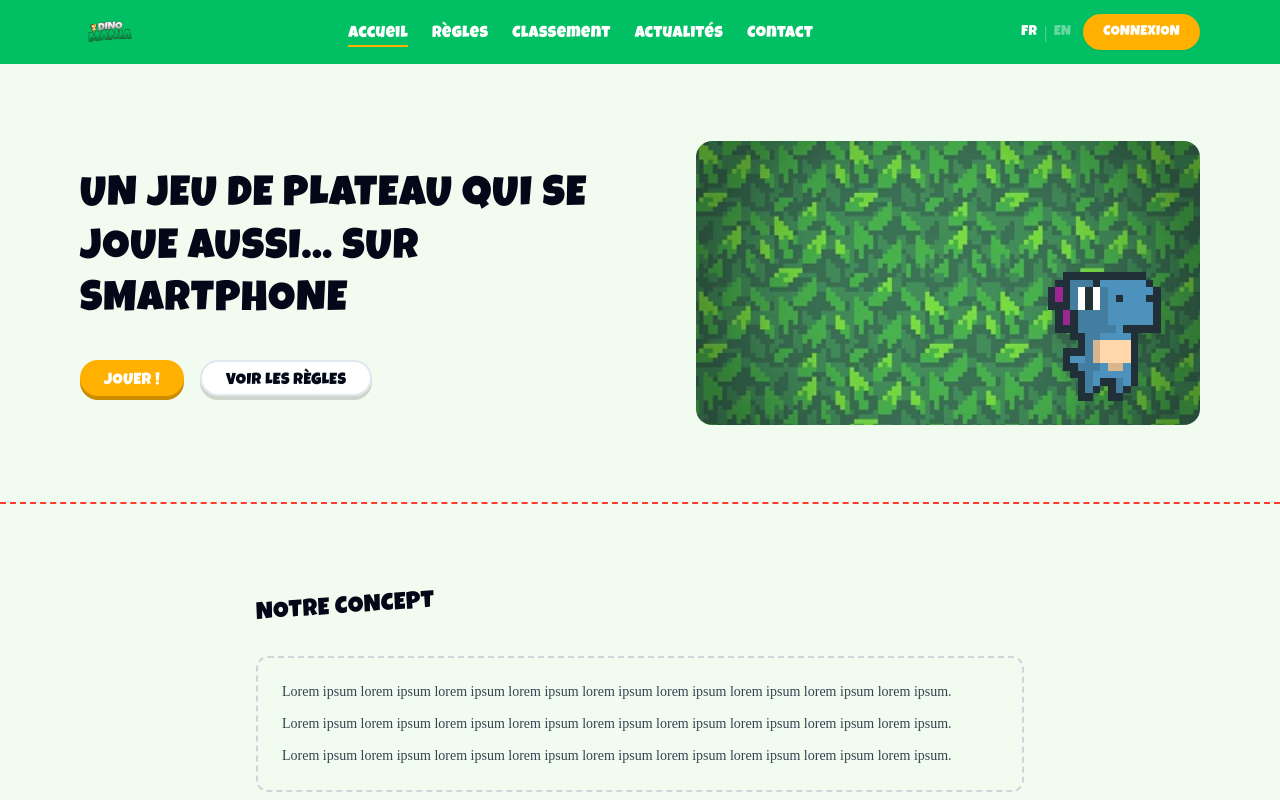
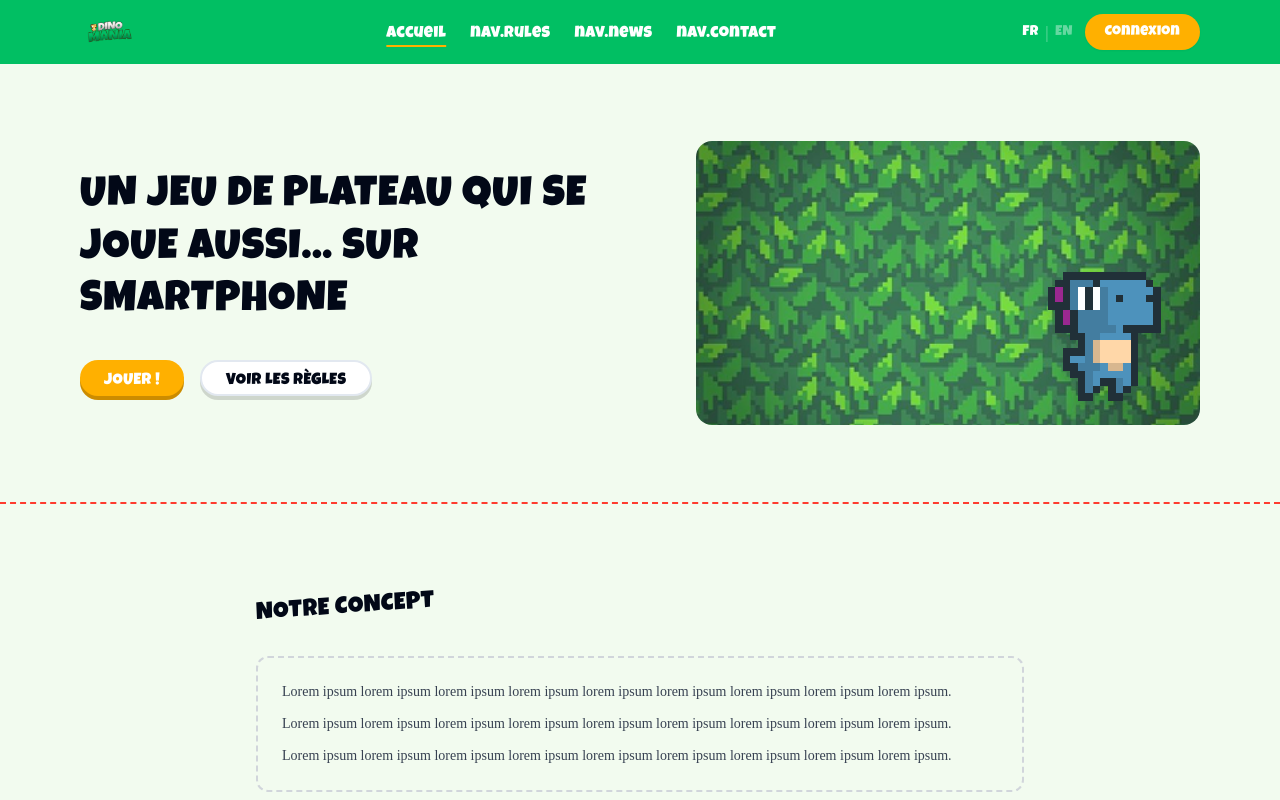
Before and after one commit to audricfullhardt/SAE-666, a Vue app in the folder frontend/: page / in a window 1280 px wide. Shown: the top 800 px of the page. Built offline with nearby package versions, Linux system fonts and the light colour scheme; a web font is replaced by a local one.

Commit message:
translate nav, remove classement page

```diff
--- a/frontend/src/components/layout/NavBar.vue
+++ b/frontend/src/components/layout/NavBar.vue
@@ -9,16 +9,15 @@ import logoUrl from '@/assets/logo.png'
 
 const auth = useAuthStore()
 const route = useRoute()
-const { locale } = useI18n()
+const { t, locale } = useI18n()
 
 const drawerOpen = ref(false)
 
 const links = [
-  { to: '/', label: 'Accueil' },
-  { to: '/regles', label: 'Règles' },
-  { to: '/classement', label: 'Classement' },
-  { to: '/actualites', label: 'Actualités' },
-  { to: '/contact', label: 'Contact' },
+  { to: '/', labelKey: 'nav.home' },
+  { to: '/regles', labelKey: 'nav.rules' },
+  { to: '/actualites', labelKey: 'nav.news' },
+  { to: '/contact', labelKey: 'nav.contact' },
 ]
 
 function setLocale(l) {
@@ -65,7 +64,7 @@ watch(
             class="font-luckiest tracking-wide text-white transition hover:text-white/80"
             exact-active-class="underline decoration-jaune decoration-2 underline-offset-8"
           >
-            {{ link.label }}
+            {{ t(link.labelKey) }}
           </RouterLink>
         </li>
       </ul>
@@ -90,14 +89,14 @@ watch(
           to="/jeu"
           class="hidden rounded-full bg-jaune px-5 py-2 font-luckiest text-sm tracking-wide text-white shadow-sm transition hover:brightness-105 md:inline-flex"
         >
-          JOUER
+          {{ t('nav.play') }}
         </RouterLink>
         <RouterLink
           v-else
           :to="{ name: 'auth', query: { mode: 'login' } }"
           class="hidden rounded-full bg-jaune px-5 py-2 font-luckiest text-sm tracking-wide text-white shadow-sm transition hover:brightness-105 md:inline-flex"
         >
-          CONNEXION
+          {{ t('nav.login') }}
         </RouterLink>
         <LogoutButton class="hidden md:flex" />
 
@@ -139,7 +138,7 @@ watch(
           <span v-if="auth.isAuthenticated && auth.username" class="font-bryndan text-lg text-white">
             {{ auth.username }}
           </span>
-          <span v-else class="font-bryndan text-lg text-white/70">Invité</span>
+          <span v-else class="font-bryndan text-lg text-white/70">{{ t('nav.guest') }}</span>
         </div>
         <button
           type="button"
@@ -158,7 +157,7 @@ watch(
             class="font-luckiest text-xl tracking-wide text-white transition hover:text-jaune"
             exact-active-class="text-jaune"
           >
-            {{ link.label }}
+            {{ t(link.labelKey) }}
           </RouterLink>
         </li>
       </ul>
@@ -184,14 +183,14 @@ watch(
         to="/jeu"
         class="rounded-full bg-jaune py-3 text-center font-luckiest tracking-wide text-white shadow-sm transition hover:brightness-105"
       >
-        JOUER !
+        {{ t('nav.play') }}
       </RouterLink>
       <RouterLink
         v-else
         :to="{ name: 'auth', query: { mode: 'login' } }"
         class="rounded-full bg-jaune py-3 text-center font-luckiest tracking-wide text-white shadow-sm transition hover:brightness-105"
       >
-        CONNEXION
+        {{ t('nav.login') }}
       </RouterLink>
 
       <div v-if="auth.isAuthenticated" class="mt-auto pt-6">
--- a/frontend/src/router/index.js
+++ b/frontend/src/router/index.js
@@ -16,6 +16,21 @@ const routes = [
     path: '/projets',
     name: 'projects',
     component: () => import('@/views/ProjectsView.vue'),
+  },
+  {
+    path: '/regles',
+    name: 'rules',
+    component: () => import('@/views/ReglesView.vue'),
+  },
+  {
+    path: '/actualites',
+    name: 'news',
+    component: () => import('@/views/ActualitesPageView.vue'),
+  },
+  {
+    path: '/contact',
+    name: 'contact',
+    component: () => import('@/views/ContactView.vue'),
   },
   {
     path: '/auth',
```
